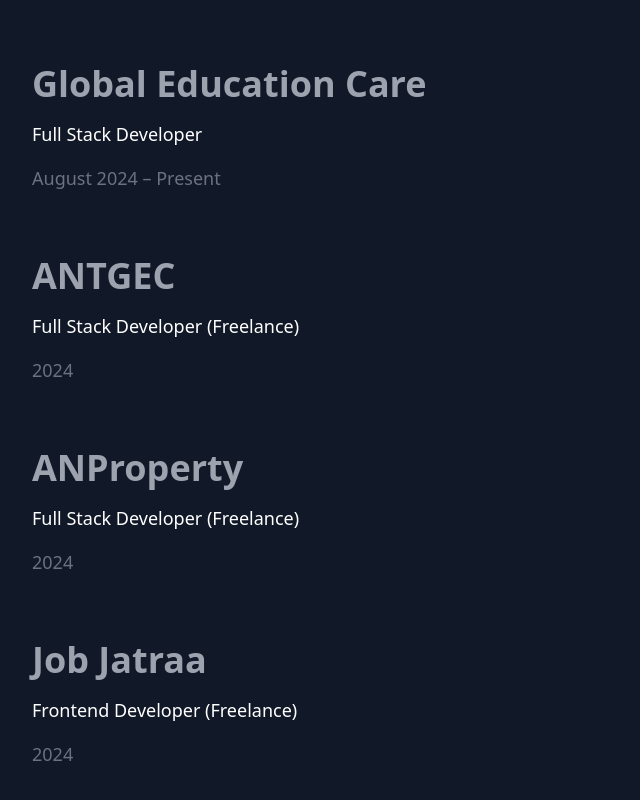
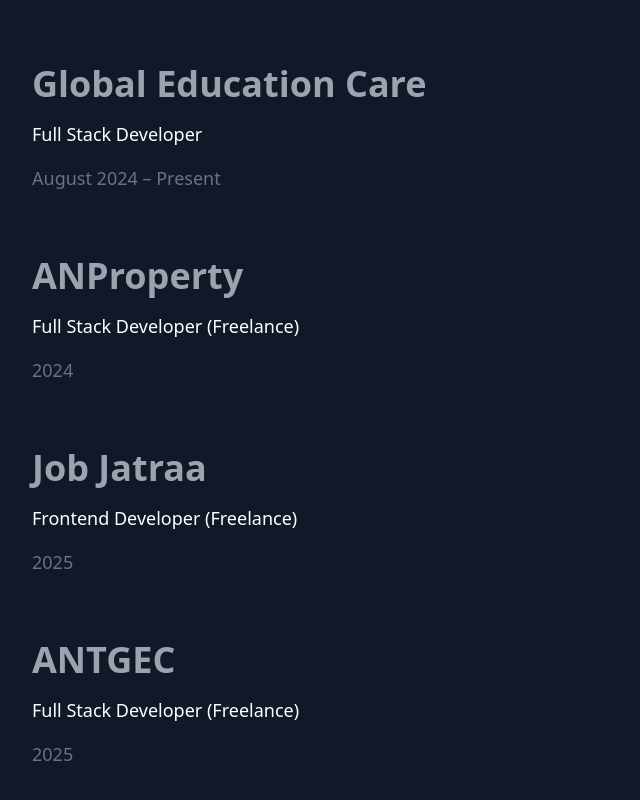
Before and after one commit to achemnomaer/portfolio2.0, a Next.js app: page /about in a window 1280 px wide. Shown: the part 1572-2372 px from the top of the page, without its empty margins (0-640 px from the left). Built offline with nearby package versions, Linux system fonts and the light colour scheme.

Commit message:
change about

```diff
--- a/components/about/About.js
+++ b/components/about/About.js
@@ -103,12 +103,6 @@
       link: "https://gecare.co.uk",
     },
     {
-      company: "ANTGEC",
-      position: "Full Stack Developer (Freelance)",
-      period: "2024",
-      link: "https://antgec.com",
-    },
-    {
       company: "ANProperty",
       position: "Full Stack Developer (Freelance)",
       period: "2024",
@@ -117,8 +111,14 @@
     {
       company: "Job Jatraa",
       position: "Frontend Developer (Freelance)",
-      period: "2024",
+      period: "2025",
       link: "https://jobjatraa.com",
+    },
+    {
+      company: "ANTGEC",
+      position: "Full Stack Developer (Freelance)",
+      period: "2025",
+      link: "https://antgec.com",
     },
   ];
 
```
